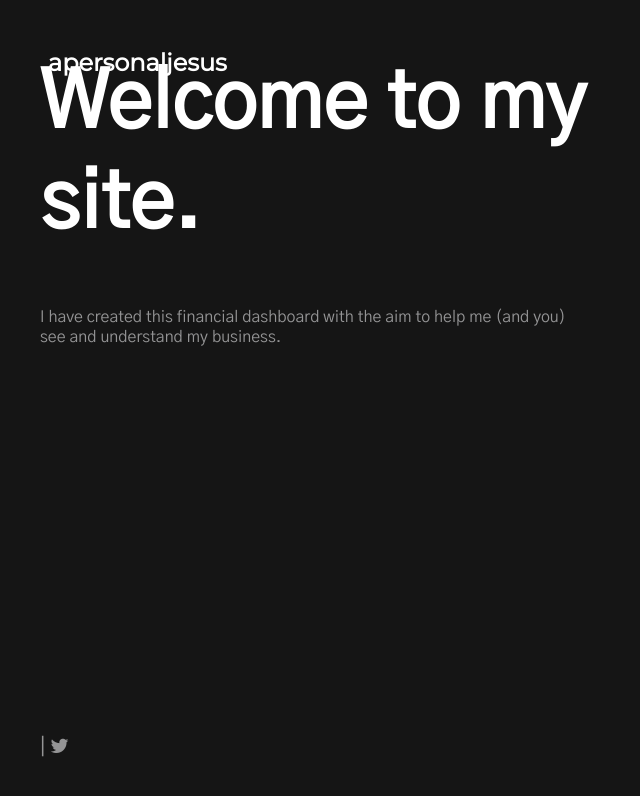
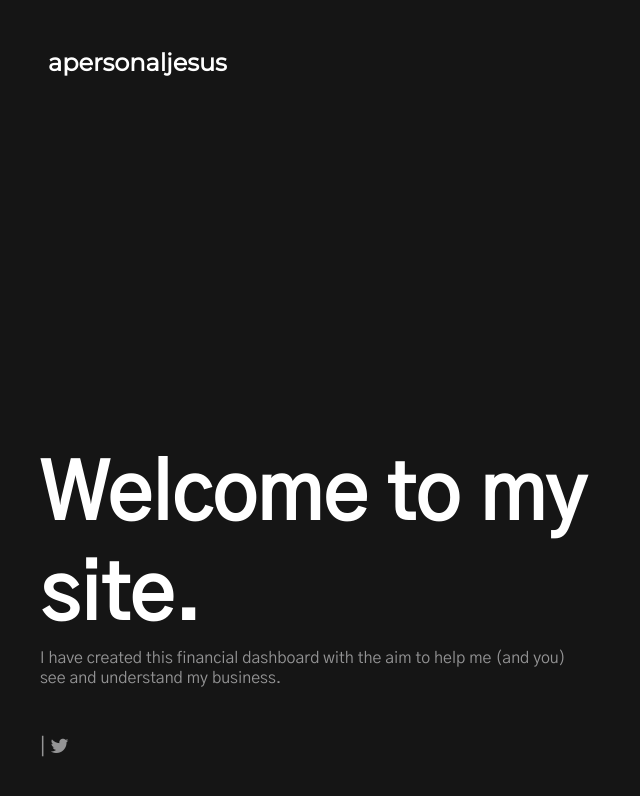
Before and after one commit to tinwetari/apersonaljesus, a plain HTML site: page index.html in a window 1280 px wide. Shown: the whole page, without its empty margins (0-640 px from the left). Drawn offline with Linux system fonts and the light colour scheme.

Commit message:
positioning

```diff
--- a/index.html
+++ b/index.html
@@ -50,13 +50,13 @@
         transition: color 0.3s ease-in;
       }
       .title {
-        position: relative;
-        top: 60%;
+        position: absolute;
+        top: 45%;
         margin: 2em;
       }
       .subtitle {
-        position: relative;
-        top: 60%;
+        position: absolute;
+        top: 75%;
         margin: 2em;
 
       }
```
